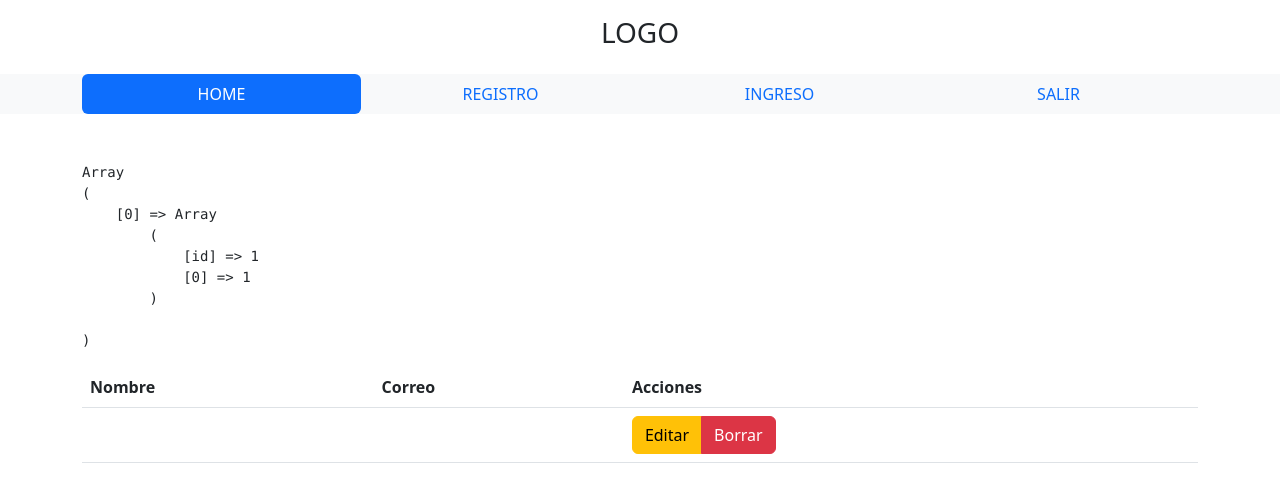
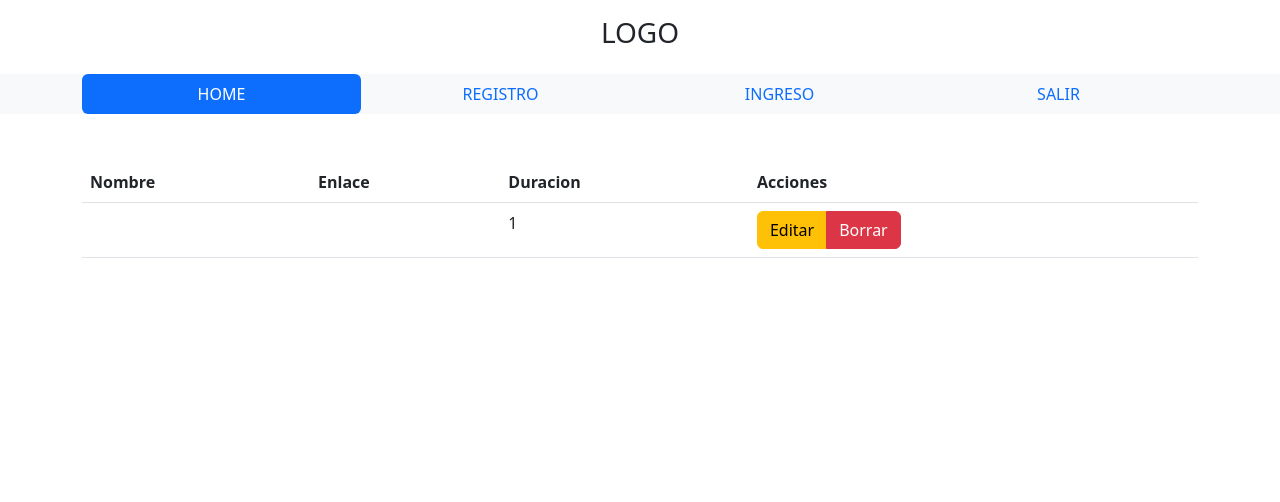
Before and after one commit to IagoPL/pornswich, a PHP site: page /index.php?pagina=inicio in a window 1280 px wide. Shown: the top 502 px of the page. Run offline with PHP 8.4, Linux system fonts and the light colour scheme; tables that the repository leaves empty or names only in its code hold one stand-in row (values such as "Sample post"); data that the repository does not hold is empty; some libraries are stand-ins or nearby versions.

Commit message:
esta vivoooooooooo

```diff
--- a/pornswich2.0/vistas/paginas/inicio.php
+++ b/pornswich2.0/vistas/paginas/inicio.php
@@ -1,21 +1,32 @@
 <?php
 $usuarios = ControladorFormularios::ctrSeleccionarRegistros();
-echo'<pre>';print_r($usuarios);echo'</pre>';
+// ver contenido del array
+// echo '<pre>';
+// print_r($usuarios);
+// echo '</pre>';
 ?>
 <table class="table">
     <thead>
-        <tr>
 
-            <th>Nombre</th>
-            <th>Correo</th>
-            <th>Acciones</th>
+            <tr>
 
-        </tr>
+                <th>Nombre</th>
+                <th>Enlace</th>
+                <th>Duracion</th>
+                <th>Acciones</th>
+
+            </tr>
     </thead>
     <tbody>
+
+    <?php foreach ($usuarios as $key => $value) : ?>
+
         <tr>
-            <td></td>
-            <td></td>
+            <td><?php echo $value ["nombre"]; ?> </td>
+            <td><?php echo $value ["correo"]; ?></td>
+            <td><?php echo $value ["id"]; ?></td>
+
+
 
             <td>
                 <div class="btn-group">
@@ -27,6 +38,6 @@ echo'<pre>';print_r($usuarios);echo'</pre>';
                 </div>
             </td>
         </tr>
-
+    <?php endforeach ?>
     </tbody>
 </table>
```
